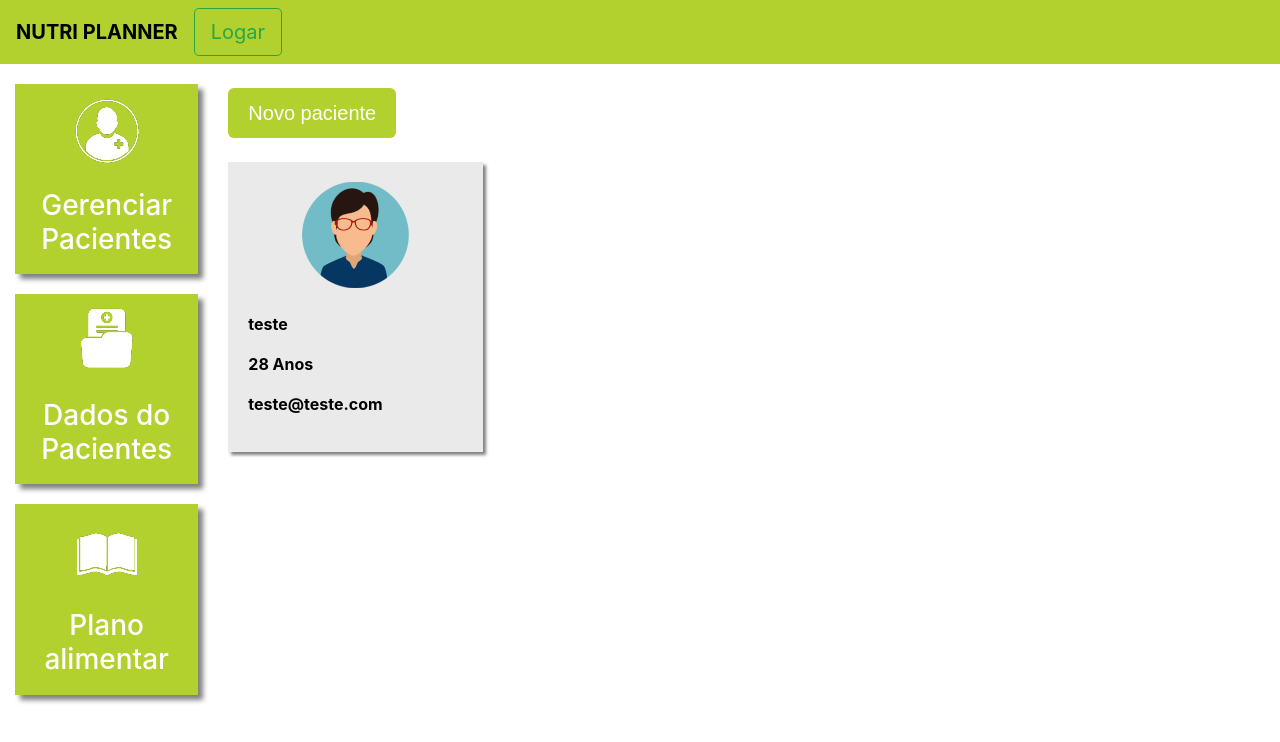
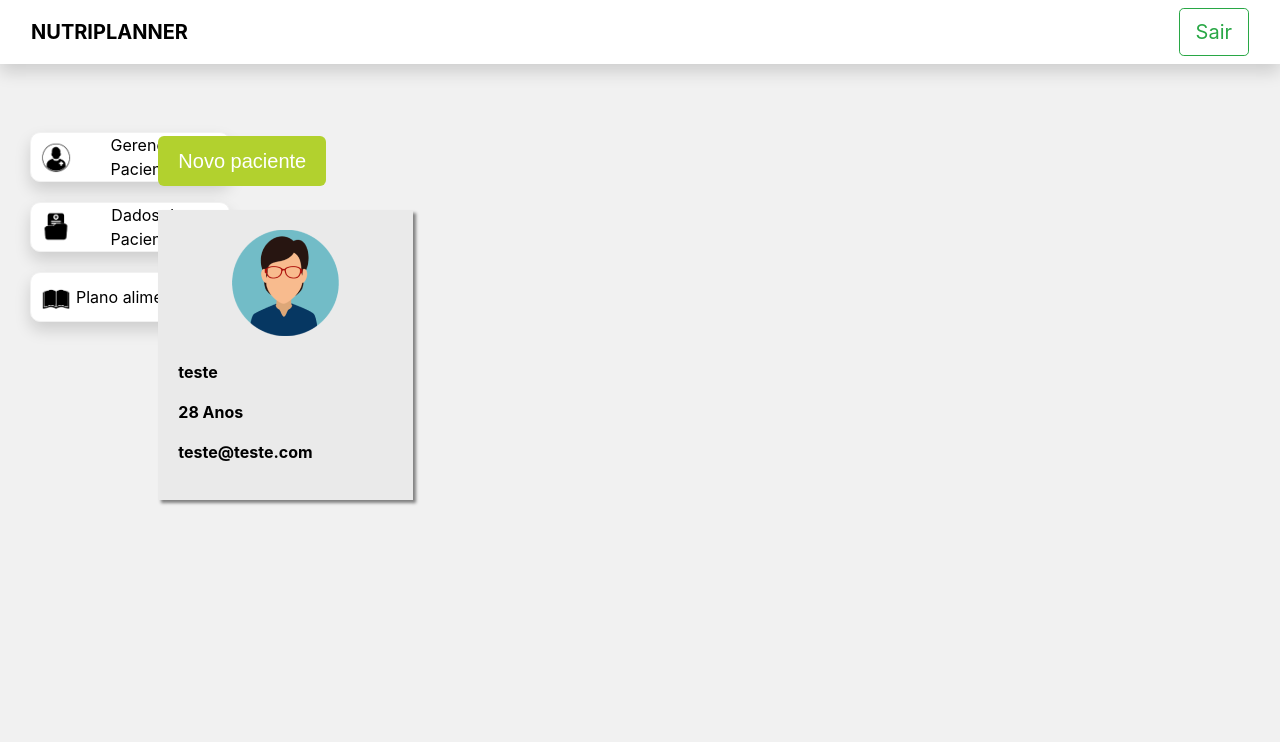
Before and after one commit to ViniCordeiro1/NutriPlanner_PI3, a Django app: page /pacientes/ in a window 1280 px wide. Shown: the top 742 px of the page. Run offline with Django 5.2, Linux system fonts and the light colour scheme; a user stored in the database is signed in; data comes from the database, SQL or seed files in the repository; both versions use the stored data as it was after the commit.

Commit message:
STYLE: css

```diff
--- a/templates/base.html
+++ b/templates/base.html
@@ -12,12 +12,20 @@
   <body>
 
     {% if user.is_authenticated %}
-      <nav style="background-color: #B2D12E;" class="navbar navbar-expand-lg navbar-dark">
-        <a style="font-weight: bold; color: #000000;"  class="navbar-brand" href="{% url 'pacientes' %}">NUTRI PLANNER</a>
-        <button class="navbar-toggler" type="button" data-toggle="collapse" data-target="#navbarNav" aria-controls="navbarNav" aria-expanded="false" aria-label="Toggle navigation">
-          <span class="navbar-toggler-icon"></span>
-        </button> <a href="{% url 'sair' %}" class="btn btn-outline-success btn-lg">Logar</a>
-      </nav>
+
+      <nav style="background-color: #fff;" class="navbar bg-body-tertiary shadow">
+      <div class="container-fluid">
+        <div class="">
+          <a style="font-weight: bold; color: #000000;"  class="navbar-brand" href="{% url 'pacientes' %}">
+            NUTRIPLANNER</a>
+        </div>
+
+        <div class="btn-sair">
+          <a href="{% url 'sair' %}" class="btn btn-outline-success btn-lg">Sair</a>
+        </div>
+      </div>
+        </nav>
+
 {% endif %}
 
     {% block 'body' %}{% endblock  %}
--- a/templates/base_plataforma.html
+++ b/templates/base_plataforma.html
@@ -4,42 +4,42 @@
 
 {% block 'head' %}
 
-    <link rel="stylesheet" href="{% static 'plataforma/css/plataforma.css' %}">
-    <link rel="stylesheet" href="{% static 'plataforma/css/plano_alimentar.css' %}">
+<link rel="stylesheet" href="{% static 'plataforma/css/plano_alimentar.css' %}">
+<link rel="stylesheet" href="{% static 'plataforma/css/plataforma.css' %}">
 
 {% endblock %}
 
 {% block 'body' %}
-    <div class="container-fluid">
+    <div class="container-fluid mt-lg-5">
         <div class="row">
             <div class="col-md-2">
                 <a href="{% url 'pacientes' %}" class="link-lateral">
-                    <div class="card-lateral">
+                    <div class="card-lateral shadow">
                         <img src="{% static 'plataforma/img/paciente.png' %}">
                         <br>
                         <br>
 
-                        <h3>Gerenciar Pacientes</h3>
+                        <p>Gerenciar Pacientes</p>
                     </div>
                   </a>
 
                   <a href="{% url 'dados_paciente_listar'%}" class="link-lateral">
-                    <div class="card-lateral">
+                    <div class="card-lateral shadow">
                         <img src="{% static 'plataforma/img/dados_paciente.png' %}">
                         <br>
                         <br>
 
-                        <h3>Dados do Pacientes</h3>
+                        <p>Dados do Pacientes</p>
                     </div>
                   </a>
 
                   <a href="{% url 'plano_alimentar_listar' %}" class="link-lateral">
-                    <div class="card-lateral">
+                    <div class="card-lateral shadow">
                         <img src="{% static 'plataforma/img/plano_alimentar.png' %}">
                         <br>
                         <br>
 
-                        <h3>Plano alimentar</h3>
+                        <p>Plano alimentar</p>
                     </div>
                   </a>
 
--- a/templates/static/plataforma/css/plataforma.css
+++ b/templates/static/plataforma/css/plataforma.css
@@ -1,19 +1,39 @@
+body {
+    background-color: #f1f1f1 !important;
+}
+
+.col-md-2 {
+    margin-right: -70px;
+}
+
 .card-lateral{
-
-    background-color: #B2D12E;
-    margin-top: 20px;
+    display: flex;
+    align-items: center;
+    width: 200px;
+    height: 50px;
+    background-color: #fff;
+    border-radius: 10px;
+    border: 1px solid #f1f1f1;
+    margin: 20px 0 0 15px;
     padding: 10px;
-    color: white;
-    font-weight: bold;
+    color: black;
     text-decoration: none;
     text-align: center;
-    box-shadow: 5px 5px 5px gray;
 
+}
+
+.card-lateral img {
+    filter: invert(1);
+    width: 30px;
+}
+
+.card-lateral p {
+    margin: 0 0 0 5px;
 }
 
 .card-lateral:hover {
     transition: 1ms ease-in-out;
-    background: #589f37;
+    background: #B2D12E;
   }
 
   .card-lateral:hover svg {
```
Also changed, not shown: autenticacao/templates/cadastro.html (+11 -5 lines), autenticacao/templates/logar.html (+14 -10 lines), templates/index.html (+13 -7 lines), db.sqlite3.
